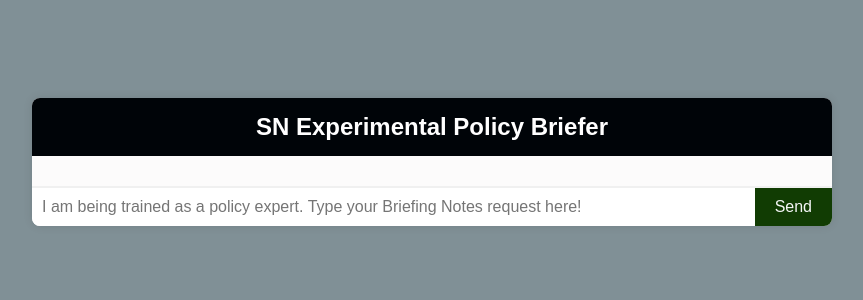
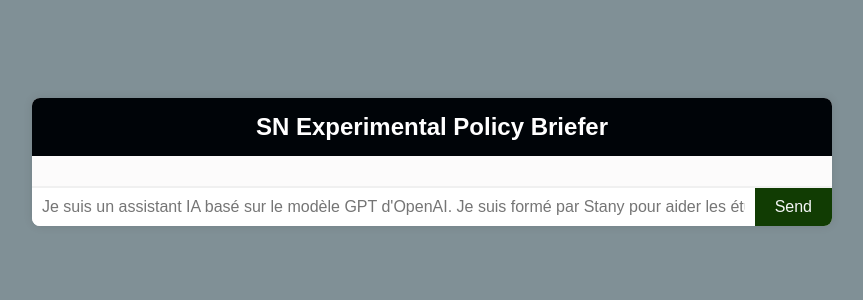
Before and after one commit to snsn3/cours_ENP_7350_et_ENP_7351, a Flask app: page / in a window 1280 px wide. Shown: the part 238-538 px from the top of the page, without its empty margins (208-1071 px from the left). Run offline with Flask 2, Linux system fonts and the light colour scheme.

Commit message:
updated_ index.html

```diff
--- a/templates/index.html
+++ b/templates/index.html
@@ -89,7 +89,7 @@
         <div class="chat-header">SN Experimental Policy Briefer</div>
         <div class="chat-box" id="chat-box"></div>
         <div class="chat-input-container">
-            <input type="text" id="chat-input" class="chat-input" placeholder="I am being trained as a policy expert. Type your Briefing Notes request here!">
+            <input type="text" id="chat-input" class="chat-input" placeholder="Je suis un assistant IA basé sur le modèle GPT d'OpenAI. Je suis formé par Stany pour aider les étudiants avec ENP7350 & ENP7351 !!">
             <button class="send-button" id="send-button">Send</button>
         </div>
     </div>
@@ -121,7 +121,7 @@
                 })
                 .then(response => response.json())
                 .then(data => {
-                    addMessage(data.reply, 'Policy Intern');
+                    addMessage(data.reply, 'Assistant IA pour les cours ENP7350 & ENP7351 avec Stany Nzobonimpa, chargé d''enseignement');
                 });
             }
         }
```
